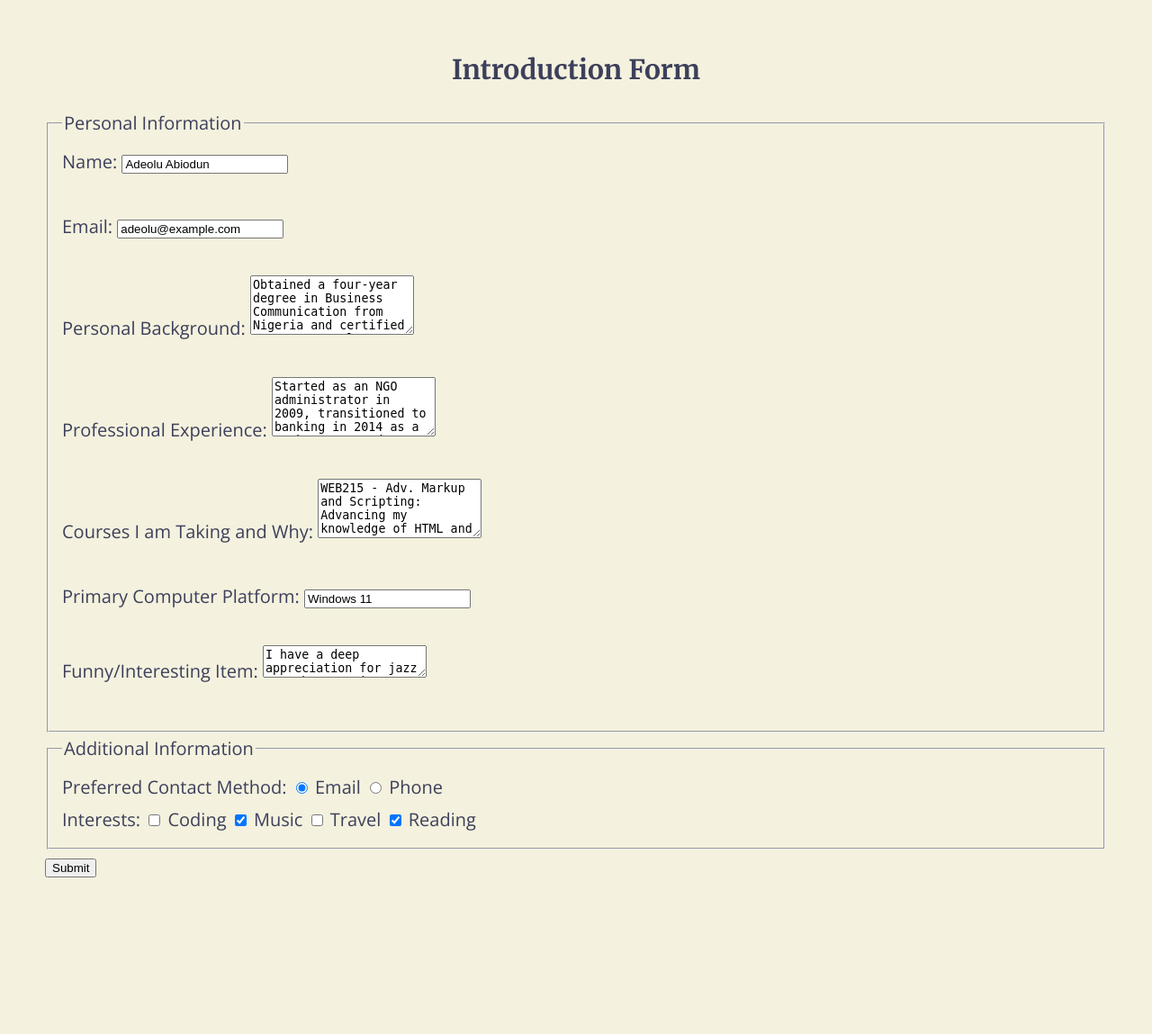
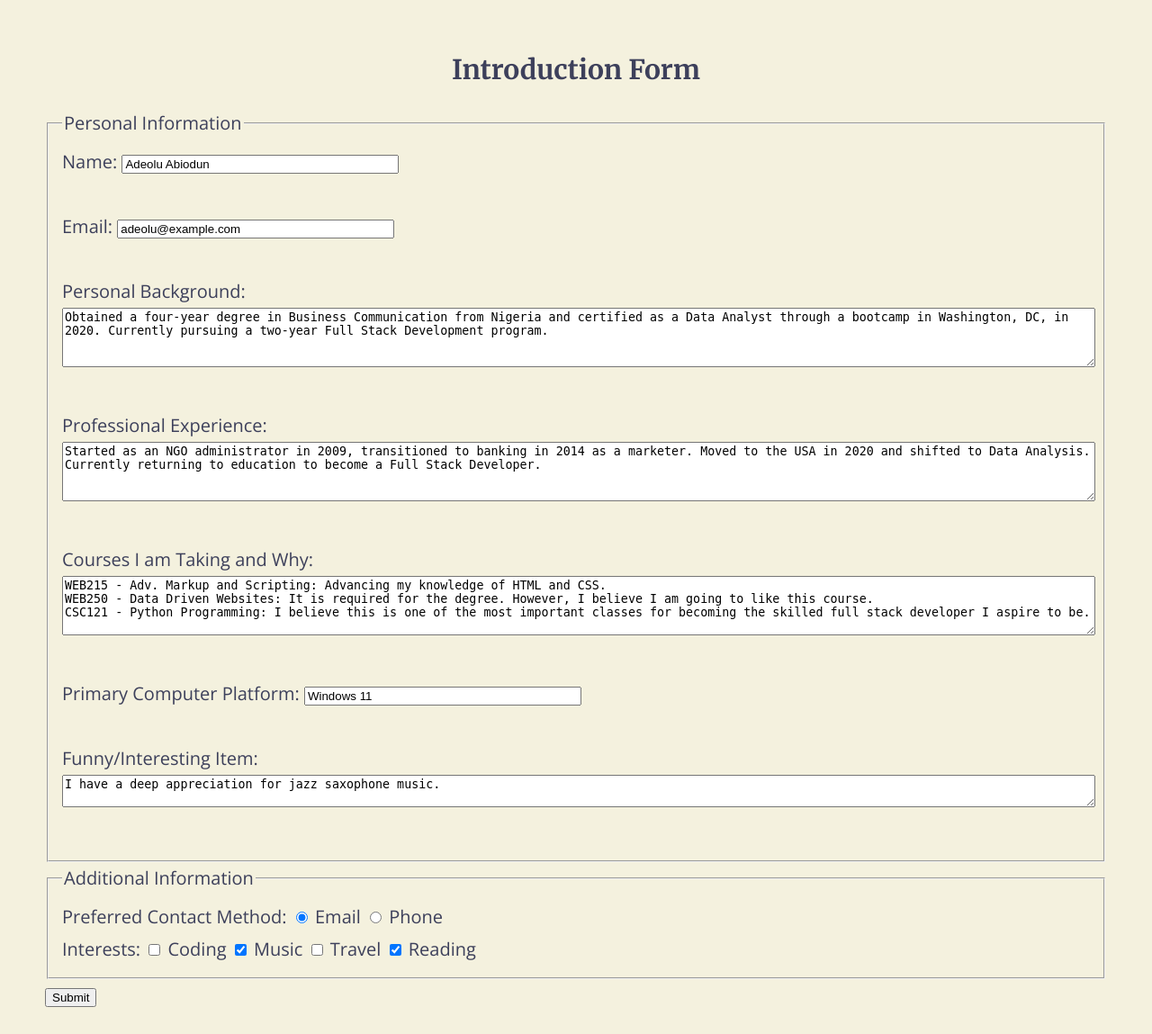
Before and after one commit to AdeoluAbiodun/web250, a PHP site: page /introductionform2.html in a window 1280 px wide. Shown: the whole page at 90% size. Before the commit the page ends 975 px from the top, so only its background shows below. Run offline with PHP 8.4, Linux system fonts and the light colour scheme.

Commit message:
Update default.css

```diff
--- a/styles/default.css
+++ b/styles/default.css
@@ -151,6 +151,14 @@ figcaption {
   text-align: center;
 }
 
+#name, #email, #computer {
+    width: 300px;
+}
+
+#background, #professional, #courses, #funny {
+      width: 100%;
+}
+
 @media (max-width: 768px) {
   body {
     font-size: 16px;
```
